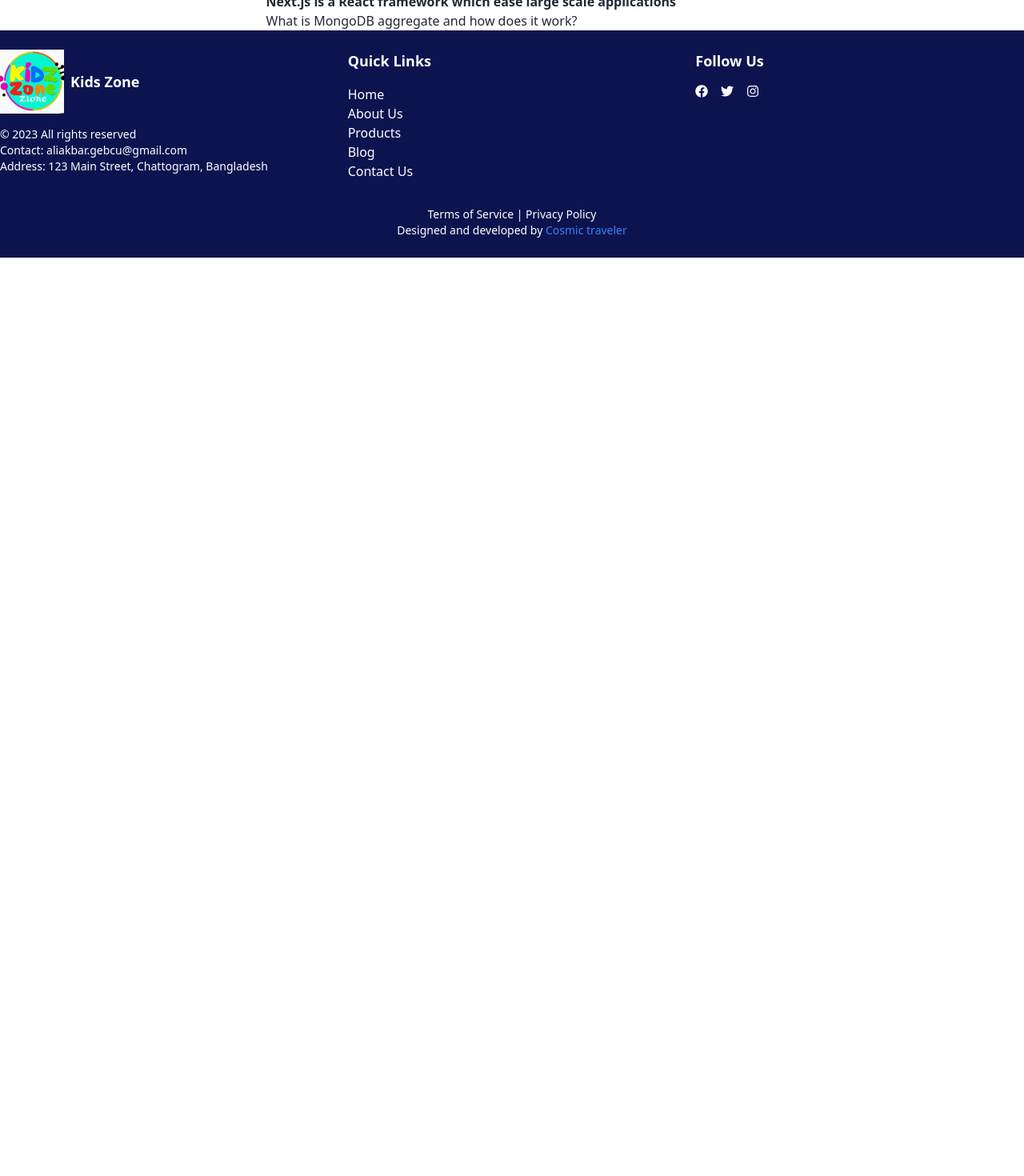
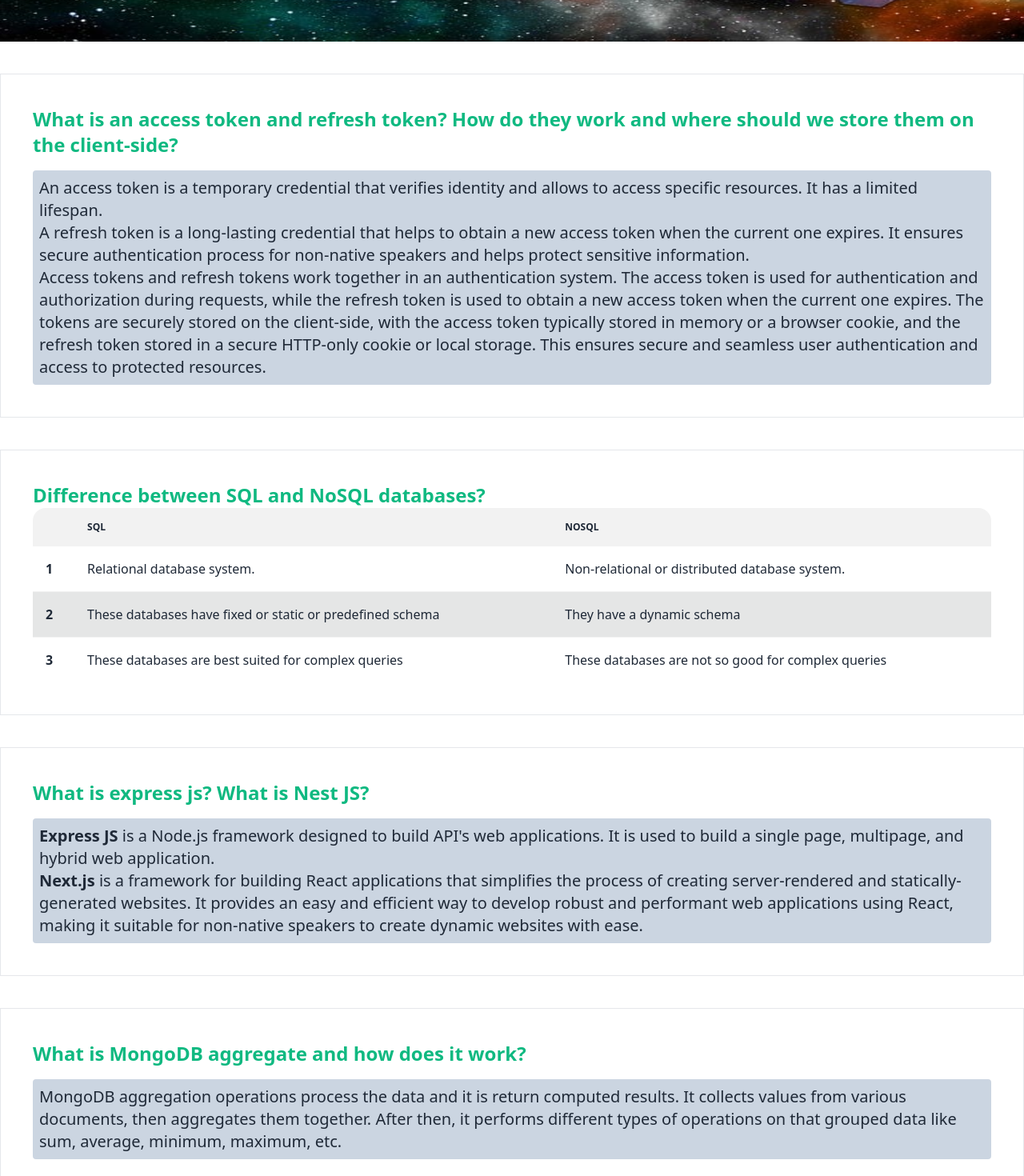
Before and after one commit to Sohelahmed27/kidz-play-store, a React app: page /blog in a window 1280 px wide. Shown: the part 460-1930 px from the top of the page at 80% size. Before the commit the page ends 800 px from the top, so only its background shows below. Built offline with nearby package versions, Linux system fonts and the light colour scheme; no server answers; the HTML template or start-up script is replaced by a standard one.

Commit message:
blog-done

```diff
--- a/src/Provider/AuthProvider.jsx
+++ b/src/Provider/AuthProvider.jsx
@@ -34,7 +34,7 @@ const AuthProvider = ({children}) => {
 
   useEffect(() => {
      const unsubscribe = onAuthStateChanged(auth, loggedUser =>{
-      console.log(loggedUser)
+      // console.log(loggedUser)
       setUser(loggedUser)
       setLoading(false)
 
--- a/src/pages/Blog.jsx
+++ b/src/pages/Blog.jsx
@@ -3,20 +3,40 @@ import fq from "../assets/fq.jpg";
 
 const Blog = () => {
   return (
-    <div className="flex">
+    <div className="flex flex-col">
       <div>
-        <img src={fq} alt="" />
+        <img src={fq} alt="" style={{width: '100%', height: '400px'}}/>
       </div>
-      <div>
-        <div>
-          <h1>
+      <div className="container">
+        <div className="mt-10 p-10 border">
+          <h1 className="text-2xl font-bold text-emerald-500">
             What is an access token and refresh token? How do they work and
             where should we store them on the client-side?
           </h1>
-          <p></p>
+          <p className="text-xl bg-slate-300 p-2 rounded mt-4">
+            An access token is a temporary credential that verifies identity and
+            allows to access specific resources. It has a limited lifespan.
+            <br />
+            A refresh token is a long-lasting credential that helps to obtain a
+            new access token when the current one expires. It ensures secure
+            authentication process for non-native speakers and helps protect
+            sensitive information.
+            <br />
+            Access tokens and refresh tokens work together in an authentication
+            system. The access token is used for authentication and
+            authorization during requests, while the refresh token is used to
+            obtain a new access token when the current one expires. The tokens
+            are securely stored on the client-side, with the access token
+            typically stored in memory or a browser cookie, and the refresh
+            token stored in a secure HTTP-only cookie or local storage. This
+            ensures secure and seamless user authentication and access to
+            protected resources.
+          </p>
         </div>
-        <div>
-          <h1>Difference between SQL and NoSQL databases?</h1>
+        <div className="mt-10 p-10 border">
+          <h1 className="text-2xl font-bold text-emerald-500">
+            Difference between SQL and NoSQL databases?
+          </h1>
 
           <div className="overflow-x-auto">
             <table className="table w-full">
@@ -26,7 +46,6 @@ const Blog = () => {
                   <th></th>
                   <th>SQL</th>
                   <th>NoSQL</th>
-
                 </tr>
               </thead>
               <tbody>
@@ -35,37 +54,49 @@ const Blog = () => {
                   <th>1</th>
                   <td>Relational database system.</td>
                   <td>Non-relational or distributed database system.</td>
-
                 </tr>
                 {/* row 2 */}
                 <tr className="active">
                   <th>2</th>
-                  <td>These databases have fixed or static or predefined schema</td>
+                  <td>
+                    These databases have fixed or static or predefined schema
+                  </td>
                   <td>They have a dynamic schema</td>
-
                 </tr>
                 {/* row 3 */}
                 <tr>
                   <th>3</th>
                   <td>These databases are best suited for complex queries</td>
                   <td>These databases are not so good for complex queries</td>
-
                 </tr>
               </tbody>
             </table>
           </div>
         </div>
-        <div>
-          <h1>What is express js? What is Nest JS?</h1>
-          <p>
-         <strong> Express JS</strong> is a Node.js framework designed to build API's web applications. It is used to build a single page, multipage, and hybrid web application.
-         <br />
-         <strong>Next.js is a React framework which ease large scale applications</strong>
+        <div className="mt-10 p-10 border">
+          <h1 className="text-2xl font-bold text-emerald-500">
+            What is express js? What is Nest JS?
+          </h1>
+          <p className="text-xl bg-slate-300 p-2 rounded mt-4">
+            <strong> Express JS</strong> is a Node.js framework designed to
+            build API's web applications. It is used to build a single page,
+            multipage, and hybrid web application.
+            <br />
+            <strong>Next.js </strong> is a framework for building React applications that simplifies the process of creating server-rendered and statically-generated websites. It provides an easy and efficient way to develop robust and performant web applications using React, making it suitable for non-native speakers to create dynamic websites with ease.
           </p>
         </div>
-        <div>
-          <h1>What is MongoDB aggregate and how does it work?</h1>
-          <p></p>
+        <div className="mt-10 p-10 border">
+          <h1 className="text-2xl font-bold text-emerald-500">
+            What is MongoDB aggregate and how does it work?
+          </h1>
+          <p className="text-xl bg-slate-300 p-2 rounded mt-4">
+            {" "}
+            MongoDB aggregation operations process the data and it is return
+            computed results. It collects values from various documents, then
+            aggregates them together. After then, it performs different types of
+            operations on that grouped data like sum, average, minimum, maximum,
+            etc.
+          </p>
         </div>
       </div>
     </div>
--- /dev/null
+++ b/src/pages/MyToys/MyToys.jsx
@@ -0,0 +1,86 @@
+/* eslint-disable no-unused-vars */
+/* eslint-disable react/jsx-key */
+import { useContext, useEffect, useState } from "react";
+import { AuthContext } from "../../Provider/AuthProvider";
+
+const MyToys = () => {
+  const { user } = useContext(AuthContext);
+  const [toys, setToys] = useState([]);
+
+
+  useEffect(() => {
+    fetch('')
+  })
+
+  useEffect(() => {
+    fetch(`https://kids-zone-server-murex.vercel.app/myToys/${user?.email}`)
+      .then((response) => response.json())
+      .then((data) => setToys(data));
+  }, [user]);
+  return (
+    <div>
+    <h1 className="text-3xl mx-96 px-20 font-bold">My Toys</h1>
+      <div className="form-control container mx-96 my-10">
+        <div className="input-group mx-auto">
+          <input
+            type="text"
+            placeholder="Search…"
+            className="input input-bordered"
+          />
+          <button className="btn btn-square">
+            <svg
+              xmlns="http://www.w3.org/2000/svg"
+              className="h-6 w-10"
+              fill="none"
+              viewBox="0 0 24 24"
+              stroke="currentColor"
+            >
+              <path
+                strokeLinecap="round"
+                strokeLinejoin="round"
+                strokeWidth="2"
+                d="M21 21l-6-6m2-5a7 7 0 11-14 0 7 7 0 0114 0z"
+              />
+            </svg>
+          </button>
+        </div>
+      </div>
+      <div className="overflow-x-auto">
+        <table className="table table-compact w-full">
+          <thead>
+            <tr>
+              <th></th>
+              <th>Name</th>
+              <th>Category</th>
+              <th>Price</th>
+              <th>Quantity</th>
+              <th>
+                <button>Update</button>
+              </th>
+              <th>Delete</th>
+            </tr>
+          </thead>
+          <tbody>
+            {toys.map((toy) => (
+              <tr>
+                <th></th>
+                <td>{toy.name}</td>
+                <td>{toy.subCategory}</td>
+                <td>${toy.price}</td>
+                <td>{toy.quantity}</td>
+                <td>
+                  <button className="btn btn-outline btn-info">Update</button>
+                </td>
+                <td>
+                  <button className="btn btn-outline btn-info">Delete</button>
+                </td>
+              </tr>
+            ))}
+          </tbody>
+        </table>
+      </div>
+    </div>
+  );
+};
+
+export default MyToys;
--- a/src/pages/Shared/Header.jsx
+++ b/src/pages/Shared/Header.jsx
@@ -57,15 +57,7 @@ const Header = () => {
               Blog
             </Link>
           </li>
-          <li>
-            <Link
-              to="/addProducts"
-              className="hover:text-blue-200"
 
-            >
-              Add Products
-            </Link>
-          </li>
 
           {
             user? <div className='flex space-x-5'>
@@ -80,11 +72,11 @@ const Header = () => {
           </li>
           <li>
             <Link
-              to="/add"
+              to="/addProducts"
               className="hover:text-blue-200"
 
             >
-              Add Toy
+              Add Products
             </Link>
           </li>
           <div>
--- a/src/pages/Store.jsx
+++ b/src/pages/Store.jsx
@@ -1,25 +1,27 @@
 import { useState } from "react";
-import  { useEffect } from "react";
+import { useEffect } from "react";
 import StoreCard from "./StoreCard";
 
 const Store = () => {
   const [stores, setStores] = useState([]);
   useEffect(() => {
-    fetch('http://localhost:3000/toys')
-    .then(response => response.json())
-    .then(data=> setStores(data))
-
-  }, [])
+    fetch("https://kids-zone-server-murex.vercel.app/toys")
+      .then((response) => response.json())
+      .then((data) => setStores(data));
+  }, []);
   return (
     <div>
-
-
-      <h1 className="text-5xl text-center font-bold mt-20 mb-5">Our Popular Items</h1>
-      <p className="text-center  text-xl  m-6">Empower young minds with our educational toys, sparking curiosity and fostering a love for learning.</p>
+      <h1 className="text-5xl text-center font-bold mt-20 mb-5">
+        Our Popular Items
+      </h1>
+      <p className="text-center  text-xl  m-6">
+        Empower young minds with our educational toys, sparking curiosity and
+        fostering a love for learning.
+      </p>
       <div className="container mx-auto grid grid-cols-1 md:grid-cols-3 gap-2">
-        {
-          stores.map(store =><StoreCard key={store.toys_id} store={store}></StoreCard>)
-        }
+        {stores.map((store) => (
+          <StoreCard key={store.toys_id} store={store}></StoreCard>
+        ))}
       </div>
     </div>
   );
--- /dev/null
+++ b/src/pages/UpdateModal.jsx
@@ -0,0 +1,24 @@
+
+
+const UpdateModal = () => {
+  return (
+    <div>
+      {/* The button to open modal */}
+<label htmlFor="my-modal-5" className="btn">open modal</label>
+
+{/* Put this part before </body> tag */}
+<input type="checkbox" id="my-modal-5" className="modal-toggle" />
+<div className="modal">
+  <div className="modal-box w-11/12 max-w-5xl">
+    <h3 className="font-bold text-lg">Congratulations random Internet user!</h3>
+    <p className="py-4">You've been selected for a chance to get one year of subscription to use Wikipedia for free!</p>
+    <div className="modal-action">
+      <label htmlFor="my-modal-5" className="btn">Yay!</label>
+    </div>
+  </div>
+</div>
+    </div>
+  );
+};
+
+export default UpdateModal;
```
Also changed, not shown: src/pages/AddProducts.jsx (+76 -31 lines), src/pages/Categories.jsx (+59 -39 lines), src/routes/routes.jsx (+4 -3 lines).
